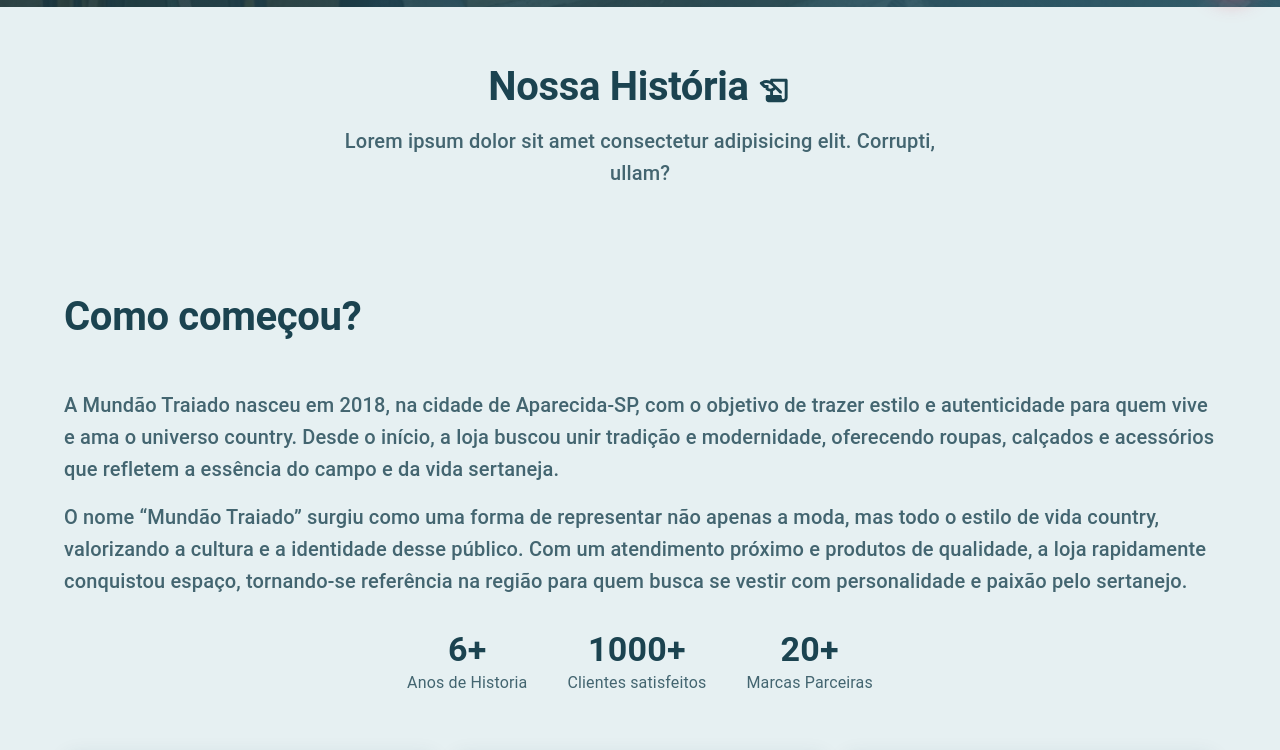
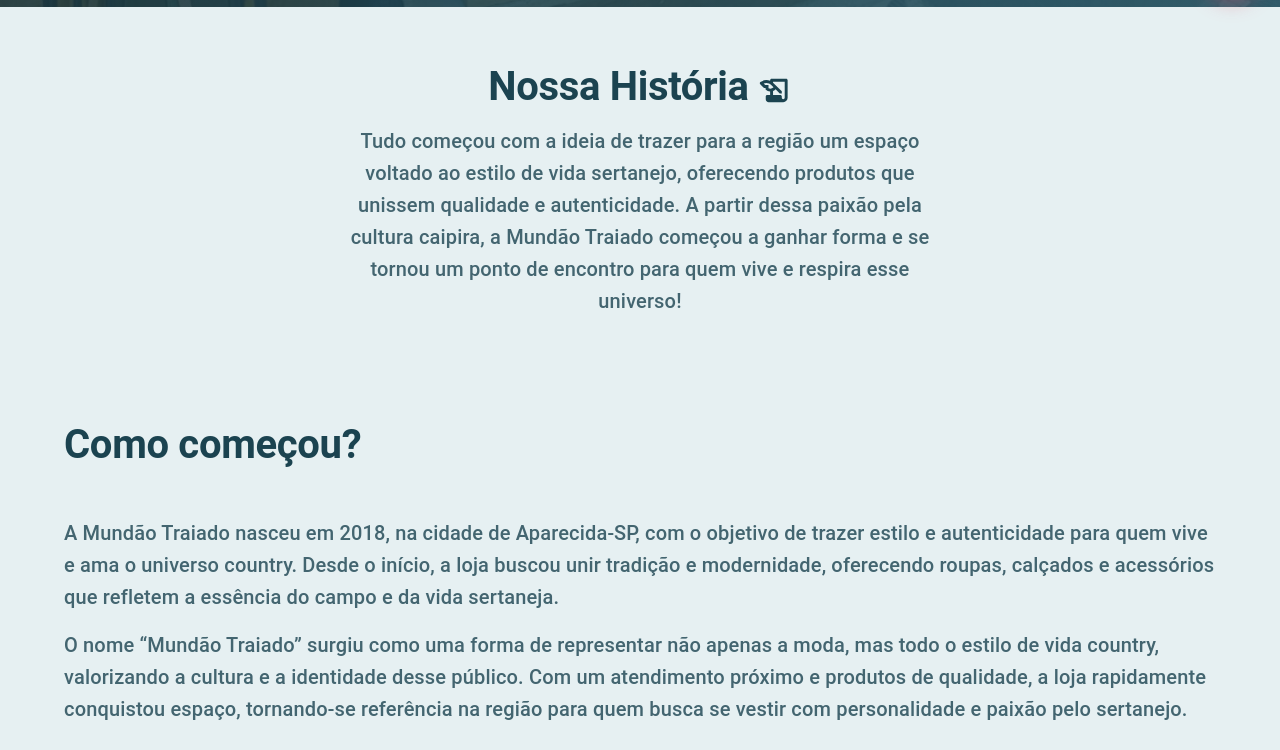
Before and after one commit to GustavoAzvdo/LandingPage-MT, a React (Vite) app: page / in a window 1280 px wide. Shown: the part 782-1532 px from the top of the page. Built offline with nearby package versions, Linux system fonts and the light colour scheme.

Commit message:
feat:/ adicionando a marca garrotti e adicionando o texto da 'nossa historia'

```diff
--- a/ReactBits/CircularGallery/CircularGallery.tsx
+++ b/ReactBits/CircularGallery/CircularGallery.tsx
@@ -26,6 +26,7 @@
 import dallas from '../../public/marcas/dallas.jpeg'
 import radade from '../../public/marcas/radade.png'
 import tdp from '../../public/marcas/tdp.png.png'
+import garrutti from '../../public/marcas/garrutti.jpg'
 
 
 
@@ -592,6 +593,10 @@
         image: tdp,
         text: "Terra de peão",
       },
+      {
+        image: garrutti,
+        text: "Garrutti",
+      },
 
     ];
     const galleryItems = items && items.length ? items : defaultItems;
--- a/src/components/Contatos/Contatos.tsx
+++ b/src/components/Contatos/Contatos.tsx
@@ -144,7 +144,7 @@
                         <Box>
 
                             <Typography variant="h4" gutterBottom sx={{ fontWeight: 600, mb: 2 }}>
-                                Visite Nossa Loja
+                                Venha nos fazer uma visita!
                             </Typography>
                         </Box>
                         <Typography variant="h6" sx={{ opacity: 0.9, mb: 4, maxWidth: 600, mx: "auto" }}>
--- a/src/components/History/History.tsx
+++ b/src/components/History/History.tsx
@@ -26,7 +26,9 @@
                             <HistoryEduRounded sx={{ color: "#1b4350", pl: 1 }} fontSize='large' />
                         </Box>
                         <Typography variant="h6" sx={{ color: "#1b4350", opacity: 0.8, maxWidth: 600, mx: "auto" }}>
-                            Lorem ipsum dolor sit amet consectetur adipisicing elit. Corrupti, ullam?
+                            Tudo começou com a ideia de trazer para a região um espaço voltado ao estilo de vida sertanejo, oferecendo produtos
+                            que unissem qualidade e autenticidade. A partir dessa paixão pela cultura caipira, a Mundão Traiado começou a ganhar forma
+                            e se tornou um ponto de encontro para quem vive e respira esse universo!
                         </Typography>
                     </Box>
                     <Box sx={{ textAlign: { xs: 'center', sm: 'center', md: 'start' }, my: 6 }}>
--- a/src/components/Localization/Localization.tsx
+++ b/src/components/Localization/Localization.tsx
@@ -87,7 +87,7 @@
                                     <Chip
                                         icon={<DirectionsRounded sx={{ color: 'white !important' }} />}
                                         label="Como Chegar"
-                                        clickable
+
                                         sx={{
                                             backgroundColor: "#1b4350",
                                             color: "white",
@@ -95,6 +95,7 @@
                                                 backgroundColor: "#2d5a68",
                                             },
                                         }}
+
                                     />
                                 </CardContent>
                             </Card>
```
Also changed, not shown: public/marcas/garrutti.jpg (added).
